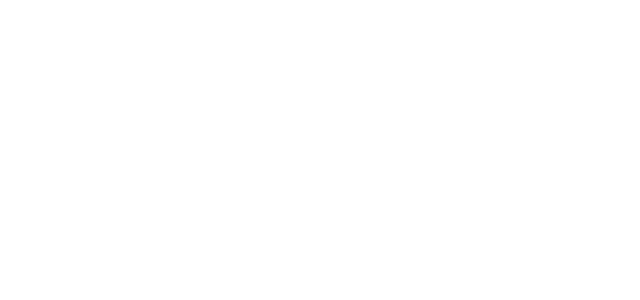
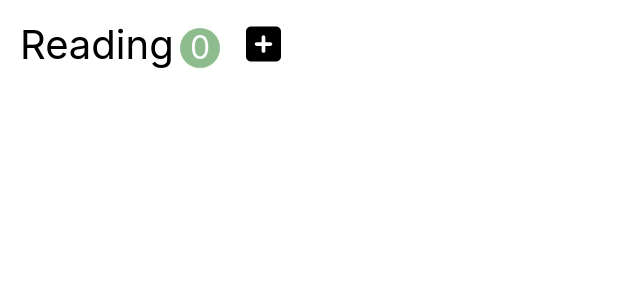
Before and after one commit to July249/React, a React (Create React App) app in the folder react-basic/habit-tracker/: page / in a window 1280 px wide. Shown: the top 300 px of the page, without its empty margins (0-640 px from the left). Built offline with nearby package versions, Linux system fonts and the light colour scheme.

Commit message:
simpleHabit.jsx - useState(), useRef(), useCallback() by using function component

```diff
--- a/react-basic/habit-tracker/src/components/simpleHabit.jsx
+++ b/react-basic/habit-tracker/src/components/simpleHabit.jsx
@@ -1,9 +1,22 @@
-import React, { Component } from 'react';
+import React, { Component, useCallback, useState } from 'react';
 
-class SimpleHabit extends Component {
-  render() {
-    return <div></div>;
-  }
-}
+const SimpleHabit = (props) => {
+  const [count, setCount] = useState(0);
+  const spanRef = React.useRef();
+  const handleIncrement = useCallback(() => {
+    setCount(count + 1);
+  });
+  return (
+    <li className="habit">
+      <span ref={spanRef} className="habit-name">
+        Reading
+      </span>
+      <span className="habit-count">{count}</span>
+      <button className="habit-button habit-Increase" onClick={handleIncrement}>
+        <i className="fas fa-plus-square"></i>
+      </button>
+    </li>
+  );
+};
 
 export default SimpleHabit;
```
